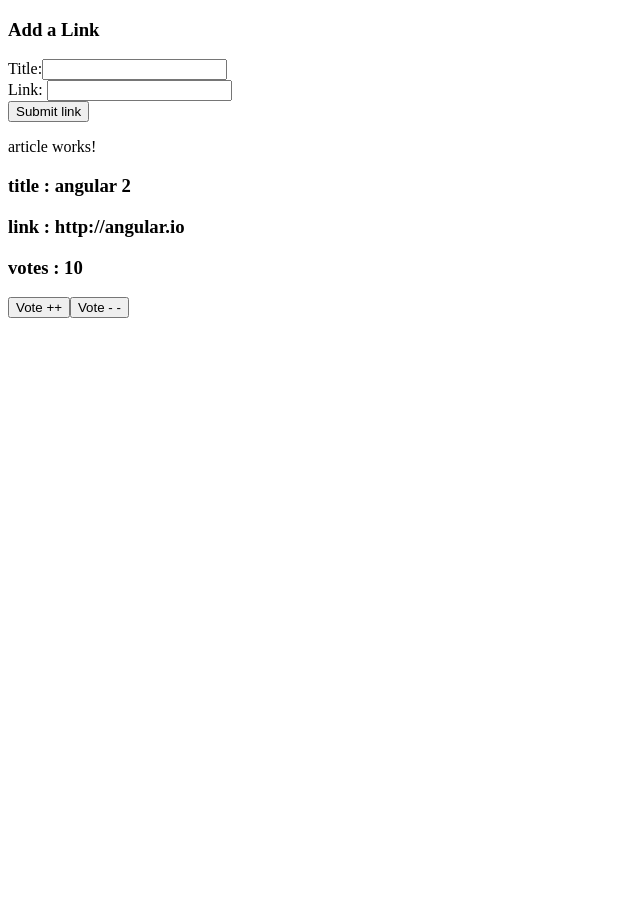
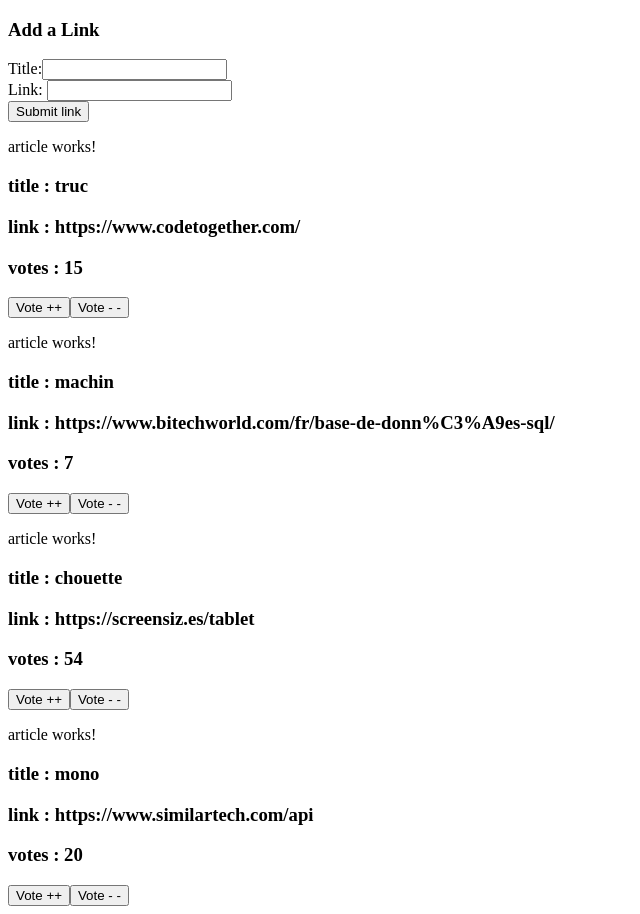
Before and after one commit to Dean812/Ors_Angular_tp2, an Angular app: page / in a window 1280 px wide. Shown: the whole page, without its empty margins (0-640 px from the left). Before the commit the page ends 800 px from the top, so only its background shows below. Built offline with nearby package versions, Linux system fonts and the light colour scheme.

Commit message:
Part 7 : passer la liste créer dans app.component pour quelle s'affiche

```diff
--- a/src/app/app.component.html
+++ b/src/app/app.component.html
@@ -7,5 +7,5 @@
     <label for="link">Link: </label><input name="link" #newLink>
   </div>
   <button (click)="addArticle(newTitle,newLink)">Submit link</button>
-  <app-article></app-article>
+  <app-article *ngFor="let a of articles" [article]="a"></app-article>
 </form>
--- a/src/app/article/article.component.ts
+++ b/src/app/article/article.component.ts
@@ -1,4 +1,4 @@
-import { Component, OnInit } from '@angular/core';
+import { Component, Input, OnInit } from '@angular/core';
 import { Article } from '../article';
 
 @Component({
@@ -8,7 +8,7 @@ import { Article } from '../article';
 })
 export class ArticleComponent implements OnInit {
 
-
+  @Input()
   article: Article;
   constructor() {
     this.article = new Article(
```
